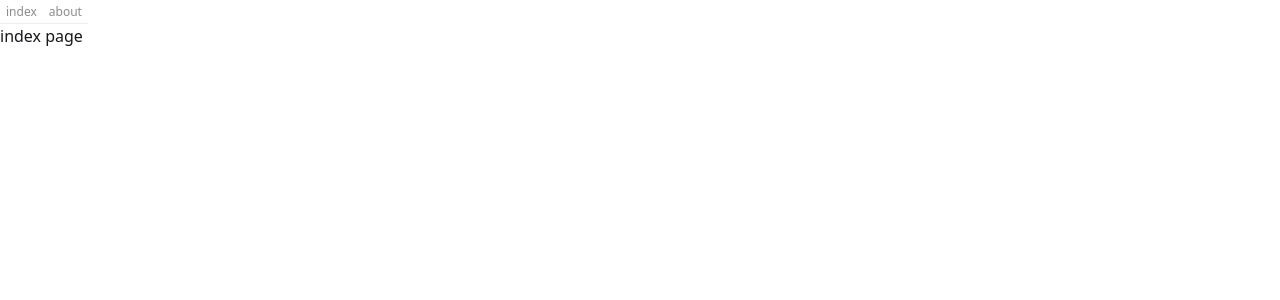
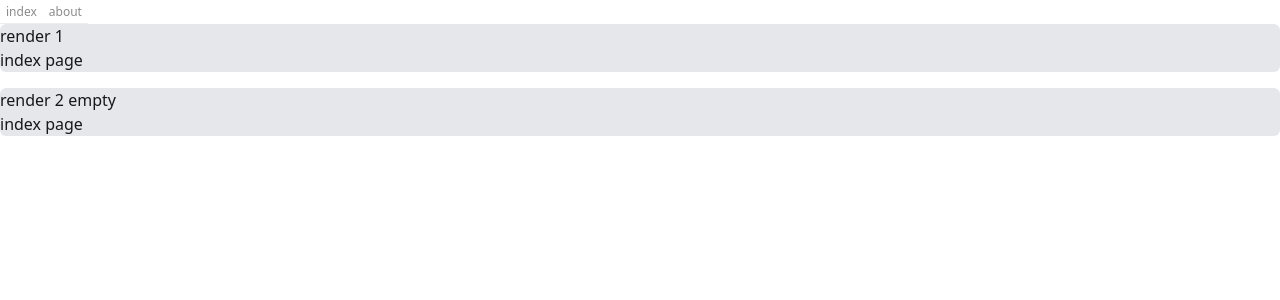
Before and after one commit to imddc/mini-router, a Vue app in the folder apps/playground/: page / in a window 1280 px wide. Shown: the top 300 px of the page. Built offline with nearby package versions, Linux system fonts and the light colour scheme.

Commit message:
refactor(router-view): 支持无插槽时直接渲染组件
添加对无默认插槽情况的处理，使 router-view 组件既能直接渲染也能使用插槽

```diff
--- a/apps/playground/src/App.vue
+++ b/apps/playground/src/App.vue
@@ -10,9 +10,21 @@
             </nav>
         </header>
 
-        <router-view v-slot="{ Component }">
-            <component :is="Component" />
-        </router-view>
+        <section class="rounded-md bg-gray-200">
+            <h2>
+                render 1
+            </h2>
+            <router-view v-slot="{ Component }">
+                <component :is="Component" />
+            </router-view>
+        </section>
+
+        <section class="rounded-md bg-gray-200 mt-4">
+            <h2>
+                render 2 empty
+            </h2>
+            <router-view></router-view>
+        </section>
     </div>
 </template>
 
--- a/packages/mini-router-vue/src/components/RouterView.ts
+++ b/packages/mini-router-vue/src/components/RouterView.ts
@@ -1,4 +1,4 @@
-import { computed, defineComponent, h, inject, type Slot } from 'vue';
+import { computed, defineComponent, Fragment, h, inject, type Slot } from 'vue';
 import { ROUTER_KEY } from '../history/common';
 
 function normalizeSlot(slot: Slot | undefined, data: any) {
@@ -11,12 +11,21 @@ const RouterView = defineComponent((_, { slots }) => {
     const router = inject(ROUTER_KEY);
     if (!router) {
         console.error('RouterView 组件必须在 Router 组件内部使用');
-        return () => h('template', {}, []);
+        return () => h(Fragment, {}, []);
     }
 
     const currentRoute = computed(() => router.currentRoute.value);
+    const slotContent = computed(() => normalizeSlot(slots.default, { Component: currentRoute.value?.component }));
 
-    return () => normalizeSlot(slots.default, { Component: currentRoute.value?.component });
+    const hasDefaultSlot = computed(() => !!slots.default);
+
+    /**
+     * done: 如何让 router-view 组件 既能直接渲染 又能使用插槽？
+     * <slot :Component="Component">
+     *   {{ slots.default({Component}) }}
+     * </slot>
+     */
+    return () => (hasDefaultSlot.value ? slotContent.value : h(currentRoute.value?.component ?? ''));
 });
 
 export { RouterView };
```
